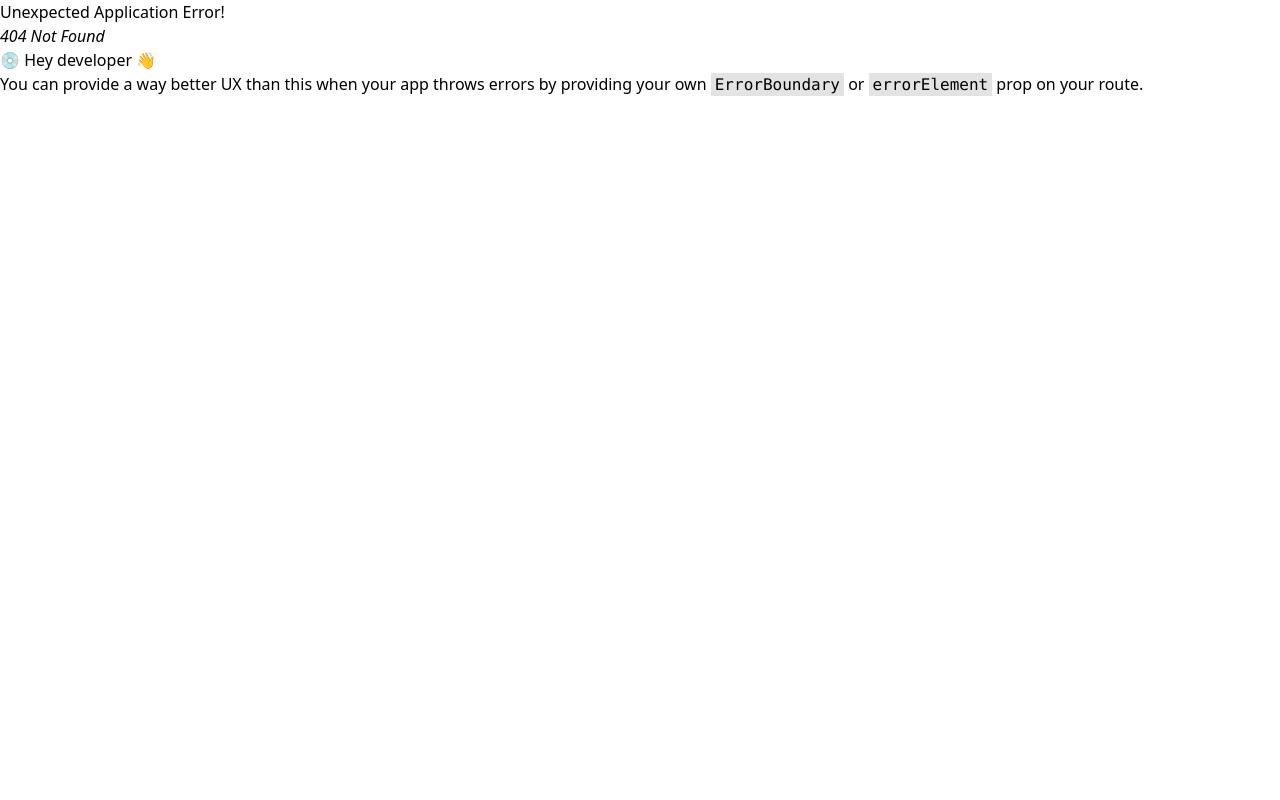
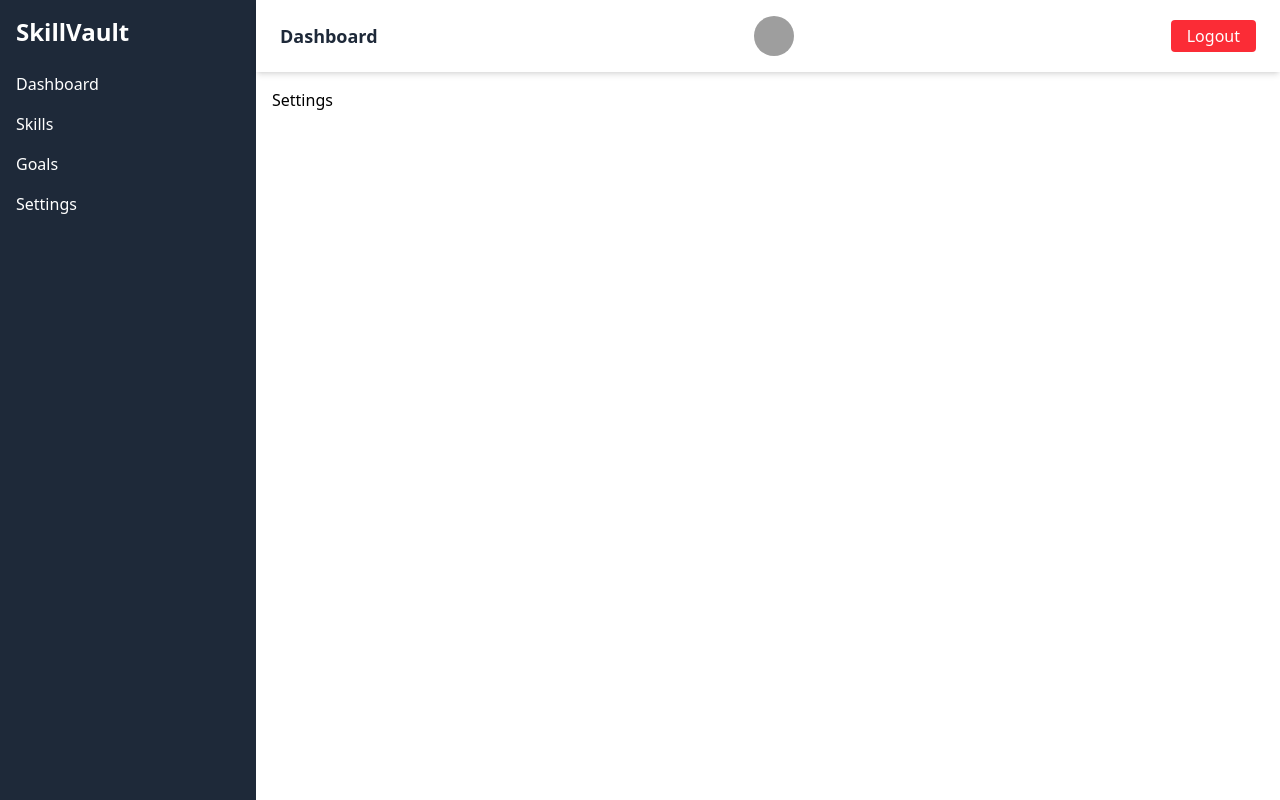
Before and after one commit to himanshukorpal/skillvault-react-starter, a React (Vite) app: page /dashboard/settings in a window 1280 px wide. Before the commit this address had no page. Built offline with nearby package versions, Linux system fonts and the light colour scheme; grey boxes are pictures that could not be loaded.

Commit message:
Design Dashboard Layout (Sidebar + Header)

```diff
--- a/src/layouts/MainLayout.jsx
+++ b/MainLayout.jsx
@@ -1,5 +1,5 @@
 import { Outlet } from "react-router";
-import Navbar from "../components/Navbar";
+import Navbar from "./src/components/Navbar";
 const MainLayout = () => {
   return (
     <div className="min-h-screen p-6">
--- a/src/components/Navbar.jsx
+++ b/src/components/Navbar.jsx
@@ -7,8 +7,6 @@ const Navbar = () => {
         SkillVault
       </Link>
       <div className="space-x-4 text-white">
-        <Link to="/">Home</Link>
-        <Link to="/tracker">Tracker</Link>
         <Link to="/login">Login</Link>
         <Link to="/signup">Signup</Link>
       </div>
--- /dev/null
+++ b/src/components/header/Header.jsx
@@ -0,0 +1,24 @@
+const Header = () => {
+  const AuthFunc = () => {
+    localStorage.removeItem("authToken");
+    window.location.href = "/login";
+  };
+  return (
+    <header className="bg-white shadow-md px-6 py-4 flex justify-between items-center">
+      <h1 className="text-lg font-semibold text-gray-800">Dashboard</h1>
+      <img
+        src="https://i.pravatar.cc/40"
+        alt="User Avatar"
+        className="w-10 h-10 rounded-full"
+      ></img>
+      <button
+        onClick={AuthFunc}
+        className="bg-red-500 text-white px-4 py-1 rounded"
+      >
+        Logout
+      </button>
+    </header>
+  );
+};
+
+export default Header;
--- /dev/null
+++ b/src/components/sidebar/Sidebar.jsx
@@ -0,0 +1,17 @@
+import { Link } from "react-router-dom";
+
+const Sidebar = () => {
+  return (
+    <div className="w-64 bg-gray-800 text-white h-screen p-4">
+      <h2 className="text-2xl font-bold mb-6">SkillVault</h2>
+      <nav className="flex flex-col space-y-4">
+        <Link to="/dashboard">Dashboard</Link>
+        <Link to="/dashboard/skills">Skills</Link>
+        <Link to="/dashboard/goals">Goals</Link>
+        <Link to="/dashboard/settings">Settings</Link>
+      </nav>
+    </div>
+  );
+};
+
+export default Sidebar;
--- /dev/null
+++ b/src/layouts/DashboardLayout.jsx
@@ -0,0 +1,21 @@
+import Sidebar from "../components/sidebar/Sidebar";
+import Header from "../components/header/Header";
+import { Outlet } from "react-router-dom";
+
+const DashboardLayout = () => {
+  return (
+    <div className="flex h-screen">
+      <Sidebar />
+
+      <div className="flex flex-col flex-1">
+        <Header />
+
+        <main className="flex-1 p-4 overflow-y-auto">
+          <Outlet />
+        </main>
+      </div>
+    </div>
+  );
+};
+
+export default DashboardLayout;
--- /dev/null
+++ b/src/pages/dashboard/DashboardHome.jsx
@@ -0,0 +1,9 @@
+const DashboardHome = () => {
+  return (
+    <div className="p-4 text-xl font-bold">
+      Welcome to your SkillVault Dashboard
+    </div>
+  );
+};
+
+export default DashboardHome;
--- /dev/null
+++ b/src/pages/dashboard/Goals.jsx
@@ -0,0 +1,9 @@
+const Goals = () => {
+  return (
+    <div>
+      <h1>Goal</h1>
+    </div>
+  );
+};
+
+export default Goals;
--- /dev/null
+++ b/src/pages/dashboard/Settings.jsx
@@ -0,0 +1,9 @@
+const Settings = () => {
+  return (
+    <div>
+      <h1>Settings</h1>
+    </div>
+  );
+};
+
+export default Settings;
--- /dev/null
+++ b/src/pages/dashboard/Skills.jsx
@@ -0,0 +1,9 @@
+const Skills = () => {
+  return (
+    <div>
+      <h1>Skills</h1>
+    </div>
+  );
+};
+
+export default Skills;
```
Also changed, not shown: src/router/index.jsx (+27 -12 lines).
